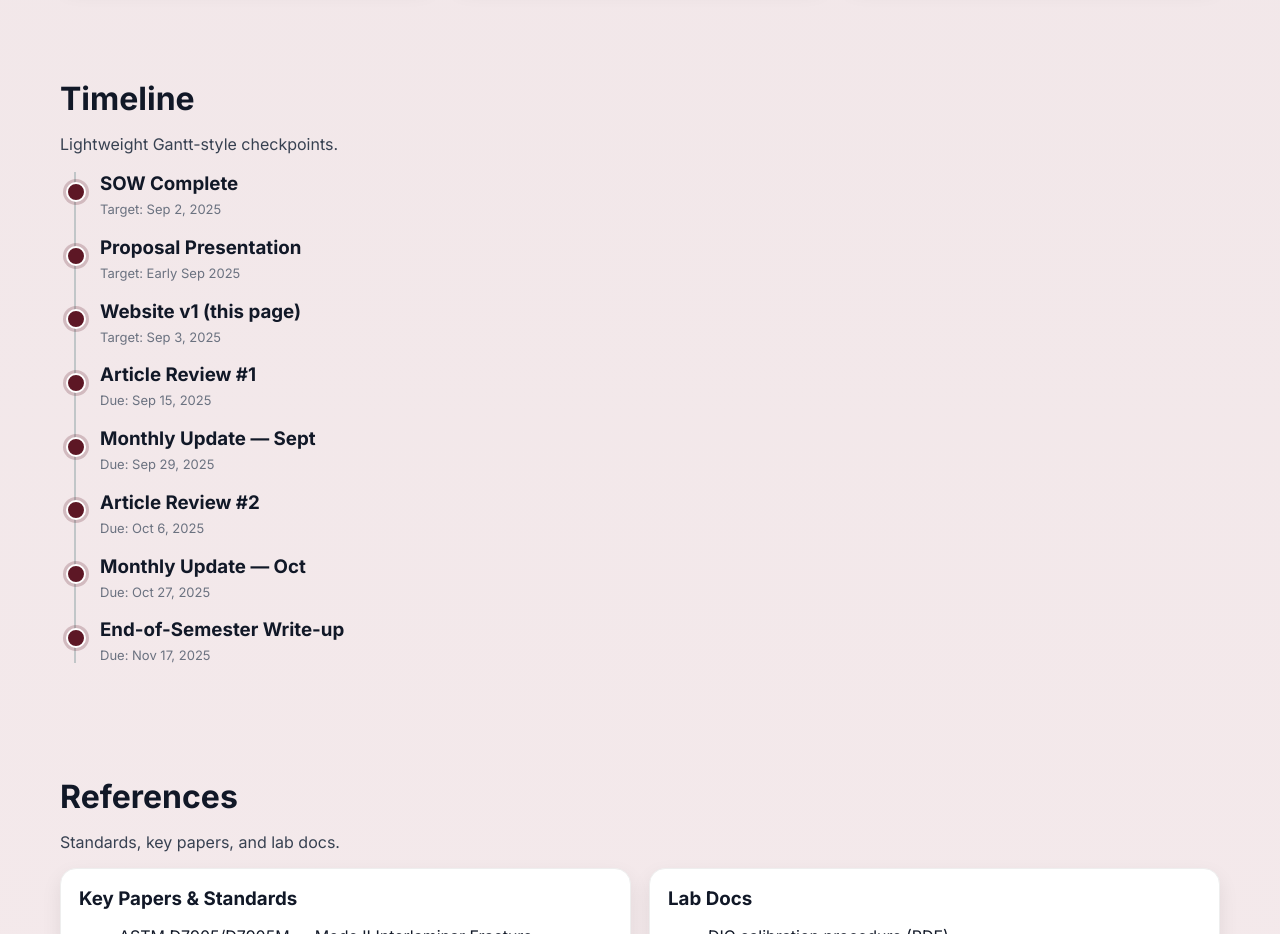
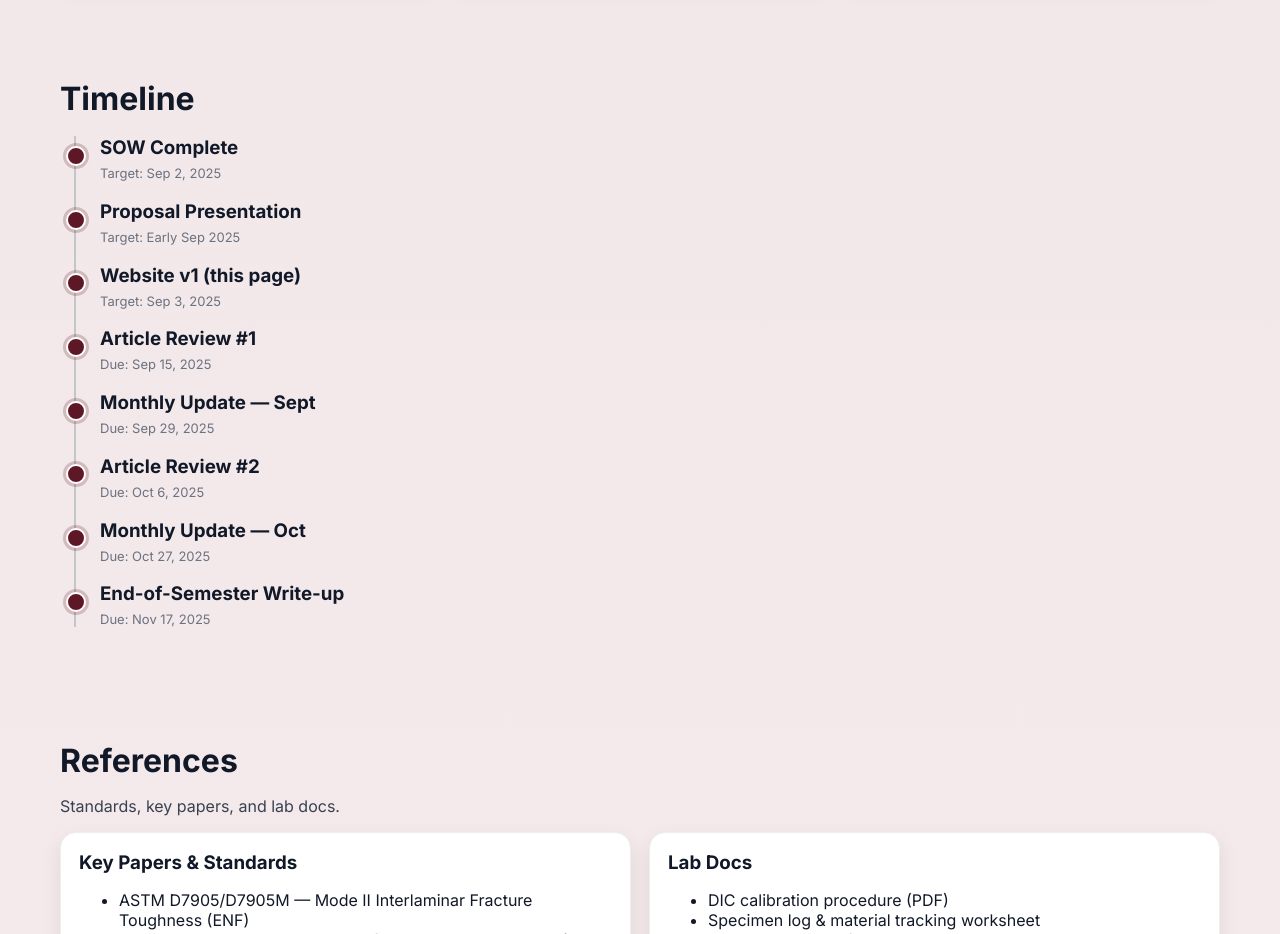
Before and after one commit to Ltankersley15/senior-seminar-site, a plain HTML site: page index.html in a window 1280 px wide. Shown: the part 2680-3614 px from the top of the page. Drawn offline with Linux system fonts and the light colour scheme.

```diff
--- a/index.html
+++ b/index.html
@@ -349,7 +349,6 @@
   <section id="timeline">
     <div class="container">
       <h2 class="section">Timeline</h2>
-      <p class="lead">Lightweight Gantt-style checkpoints.</p>
       <div class="timeline">
         <div class="milestone"><h3 class="mb-1">SOW Complete</h3><div class="meta">Target: Sep 2, 2025</div></div>
         <div class="milestone"><h3 class="mb-1">Proposal Presentation</h3><div class="meta">Target: Early Sep 2025</div></div>
```
